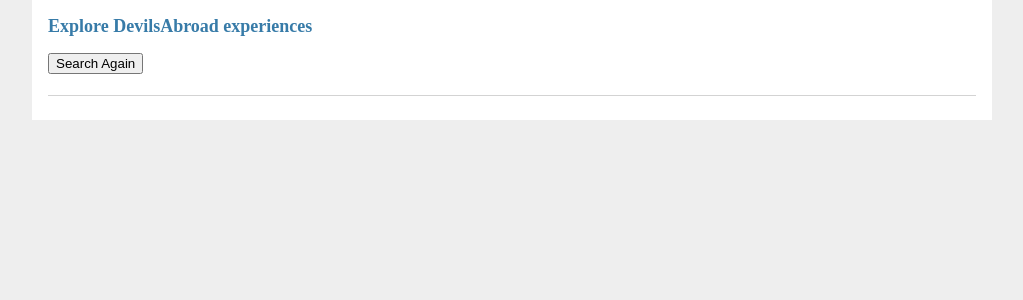
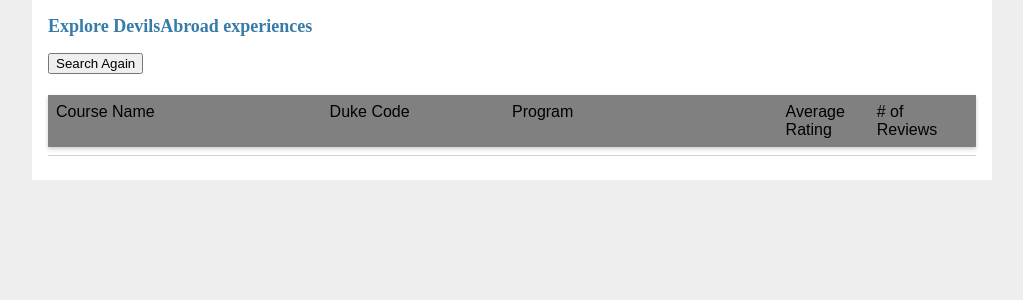
Before and after one commit to smwhitt/Devils-Abroad, a Flask app: template templates/explore-courses.html in a window 1280 px wide. Shown: the part 50-350 px from the top of the page, without its empty margins (128-1151 px from the left). Run offline with Flask 2, Linux system fonts and the light colour scheme; the template is opened without the code that fills it, so the values that code supplies are empty; parts of the project's set-up code (start-up, migrations or seed data) failed here and were passed over; some libraries are stand-ins or nearby versions.

Commit message:
finalizing touches

```diff
--- a/app.py
+++ b/app.py
@@ -1,6 +1,7 @@
 from flask import Flask, render_template, redirect, url_for, flash, Blueprint, g, session
 from flask_sqlalchemy import SQLAlchemy
 from flask import request, jsonify, make_response
+from statistics import mean
 from flask_wtf import FlaskForm
 from sqlalchemy import func
 app = Flask(__name__)
@@ -162,12 +163,13 @@ def explore_courses(program, majorChoice):
     course_with_ratings = []
     for course in courses:
         reviews = db.session.query(models.Review)\
-            .filter(models.Review.course_uuid == course.uuid).first()
-        # avg_rating = db.session.execute("SELECT avg(Review.rating) FROM Review WHERE Review.course_uuid == course.uuid")
-        avg_rating = db.session.query(func.avg(reviews.rating))
-        print("????????????????????????????")
-        print(avg_rating)
-        course_with_rating = (course, avg_rating)
+            .filter(models.Review.course_uuid == course.uuid)
+        ratings = []
+        for review in reviews:
+            ratings.append(review.rating)
+        avg_rating = mean(ratings)
+        num_reviews = len(ratings)
+        course_with_rating = (course, avg_rating, num_reviews)
         course_with_ratings.append(course_with_rating)
     return render_template('explore-courses.html', courses=course_with_ratings)
 
@@ -178,7 +180,6 @@ def course_review(course_uuid):
     reviews = db.session.query(models.Review)\
         .filter(models.Review.course_uuid == course_uuid)
     return render_template('course-review.html', course=course, reviews=reviews)
-# fix filtering - use keys (multiple variables)
 
 @app.route('/contacts')
 def contacts():
--- a/templates/explore-courses.html
+++ b/templates/explore-courses.html
@@ -17,9 +17,10 @@
   }
 
   .courseName {
-    width: 40%;
+    width: 30%;
     /* background-color: blue; */
   }
+
   .dukeCode {
     width: 20%;
     /* background-color: green; */
@@ -31,10 +32,31 @@
   .rating {
     width: 10%;
   }
+  .num {
+    width: 10%;
+  }
 
 </style>
 
 <a href="/filter"><input type="button" value="Search Again"></a>
+
+<div class="card" id="course_card" style="background-color: gray">
+  <div style="width: 30%">
+    {{"Course Name"}}
+  </div>
+  <div style="width: 20%">
+    {{"Duke Code"}}
+  </div>
+  <div style="width: 30%">
+    {{"Program"}}
+  </div>
+  <div style="width: 10%">
+    {{"Average Rating"}}
+  </div>
+  <div style="width: 10%">
+    {{"# of Reviews"}}
+  </div>
+</div>
 
 {% for course in courses %}
 <div class="card" id="course_card">
@@ -50,6 +72,9 @@
   <div class="rating">
     {{ course[1] }}
   </div>
+  <div class="num">
+    {{ course[2] }}
+  </div>
 </div>
 {% endfor %}
 
```
Also changed, not shown: models.py (+0 -10 lines).
